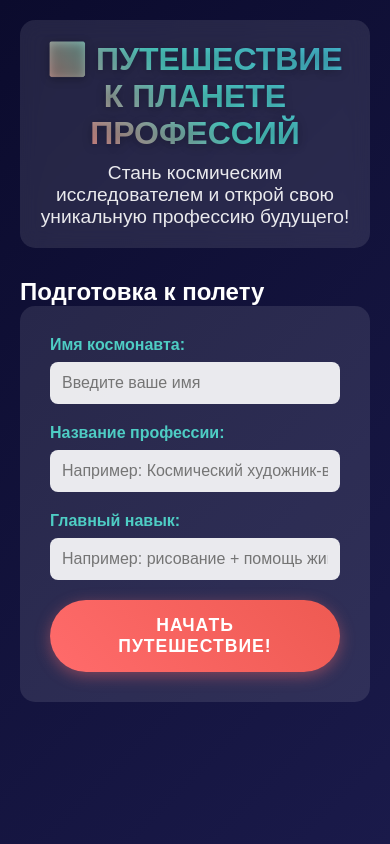
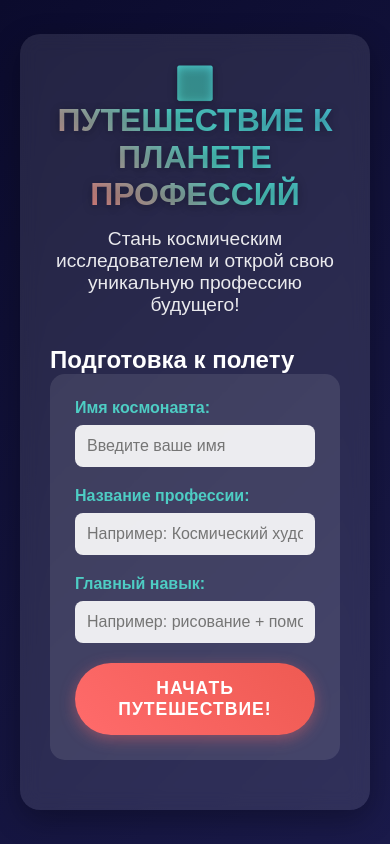
Before and after one commit to surfpeny-cloud/cosmic-profession-game, a plain HTML site: page index.html in a window 390 px wide. Drawn offline with Linux system fonts and the light colour scheme.

Commit message:
Update style.css

```diff
--- a/style.css
+++ b/style.css
@@ -2,33 +2,37 @@
     margin: 0;
     padding: 0;
     box-sizing: border-box;
+    font-family: 'Arial', sans-serif;
 }
 
 body {
-    font-family: 'Arial', sans-serif;
     background: linear-gradient(135deg, #0b0b2d, #1a1a4a);
-    color: #fff;
+    color: white;
     min-height: 100vh;
     padding: 20px;
+    display: flex;
+    justify-content: center;
+    align-items: center;
 }
 
 .container {
-    max-width: 1200px;
-    margin: 0 auto;
+    width: 100%;
+    max-width: 800px;
+    background: rgba(255, 255, 255, 0.1);
+    border-radius: 20px;
+    padding: 30px;
+    box-shadow: 0 10px 30px rgba(0, 0, 0, 0.3);
+    backdrop-filter: blur(10px);
 }
 
 header {
     text-align: center;
     margin-bottom: 30px;
-    padding: 20px;
-    background: rgba(255, 255, 255, 0.1);
-    border-radius: 15px;
-    backdrop-filter: blur(10px);
 }
 
 h1 {
     font-size: 2.5rem;
-    margin-bottom: 10px;
+    margin-bottom: 15px;
     background: linear-gradient(45deg, #ff6b6b, #4ecdc4, #45b7d1);
     -webkit-background-clip: text;
     -webkit-text-fill-color: transparent;
@@ -56,10 +60,9 @@ h1 {
 
 .setup-form {
     background: rgba(255, 255, 255, 0.1);
-    padding: 30px;
+    padding: 25px;
     border-radius: 15px;
-    max-width: 500px;
-    margin: 0 auto;
+    margin-bottom: 20px;
 }
 
 .input-group {
@@ -89,9 +92,7 @@ input:focus {
     transform: scale(1.02);
 }
 
-.btn-primary {
-    background: linear-gradient(45deg, #ff6b6b, #ee5a52);
-    color: white;
+.btn {
     border: none;
     padding: 15px 30px;
     font-size: 1.1rem;
@@ -103,6 +104,11 @@ input:focus {
     letter-spacing: 1px;
     display: block;
     margin: 20px auto 0;
+}
+
+.btn-primary {
+    background: linear-gradient(45deg, #ff6b6b, #ee5a52);
+    color: white;
     box-shadow: 0 4px 15px rgba(255, 107, 107, 0.4);
 }
 
@@ -113,6 +119,17 @@ input:focus {
 
 .btn-primary:active {
     transform: translateY(0);
+}
+
+.btn-secondary {
+    background: rgba(255, 255, 255, 0.2);
+    color: white;
+    border: 2px solid rgba(255, 255, 255, 0.3);
+}
+
+.btn-secondary:hover {
+    background: rgba(255, 255, 255, 0.3);
+    transform: translateY(-2px);
 }
 
 .game-header {
@@ -159,13 +176,6 @@ input:focus {
     font-weight: bold;
     color: #333;
     box-shadow: 0 4px 15px rgba(0, 0, 0, 0.3);
-    animation: diceRoll 1s ease-out;
-}
-
-@keyframes diceRoll {
-    0% { transform: rotate(0deg) scale(0.5); }
-    50% { transform: rotate(180deg) scale(1.2); }
-    100% { transform: rotate(360deg) scale(1); }
 }
 
 .board-container {
@@ -196,7 +206,6 @@ input:focus {
     position: relative;
     transition: all 0.3s ease;
     box-shadow: 0 4px 15px rgba(0, 0, 0, 0.3);
-    cursor: pointer;
 }
 
 .planet:hover {
@@ -298,29 +307,11 @@ input:focus {
     flex-wrap: wrap;
 }
 
-.btn-secondary {
-    background: rgba(255, 255, 255, 0.2);
-    color: white;
-    border: 2px solid rgba(255, 255, 255, 0.3);
-    padding: 12px 25px;
-    border-radius: 50px;
-    cursor: pointer;
-    transition: all 0.3s ease;
-    font-weight: bold;
-}
-
-.btn-secondary:hover {
-    background: rgba(255, 255, 255, 0.3);
-    transform: translateY(-2px);
-}
-
 .victory-content {
     text-align: center;
     background: rgba(255, 255, 255, 0.1);
     padding: 50px;
     border-radius: 20px;
-    max-width: 600px;
-    margin: 0 auto;
 }
 
 .victory-content h2 {
@@ -350,7 +341,6 @@ input:focus {
     font-size: 1.1rem;
 }
 
-/* Адаптивность */
 @media (max-width: 768px) {
     .game-header {
         flex-direction: column;
@@ -367,7 +357,7 @@ input:focus {
         flex-direction: column;
     }
 
-    .btn-primary, .btn-secondary {
+    .btn {
         width: 100%;
     }
 }
```
